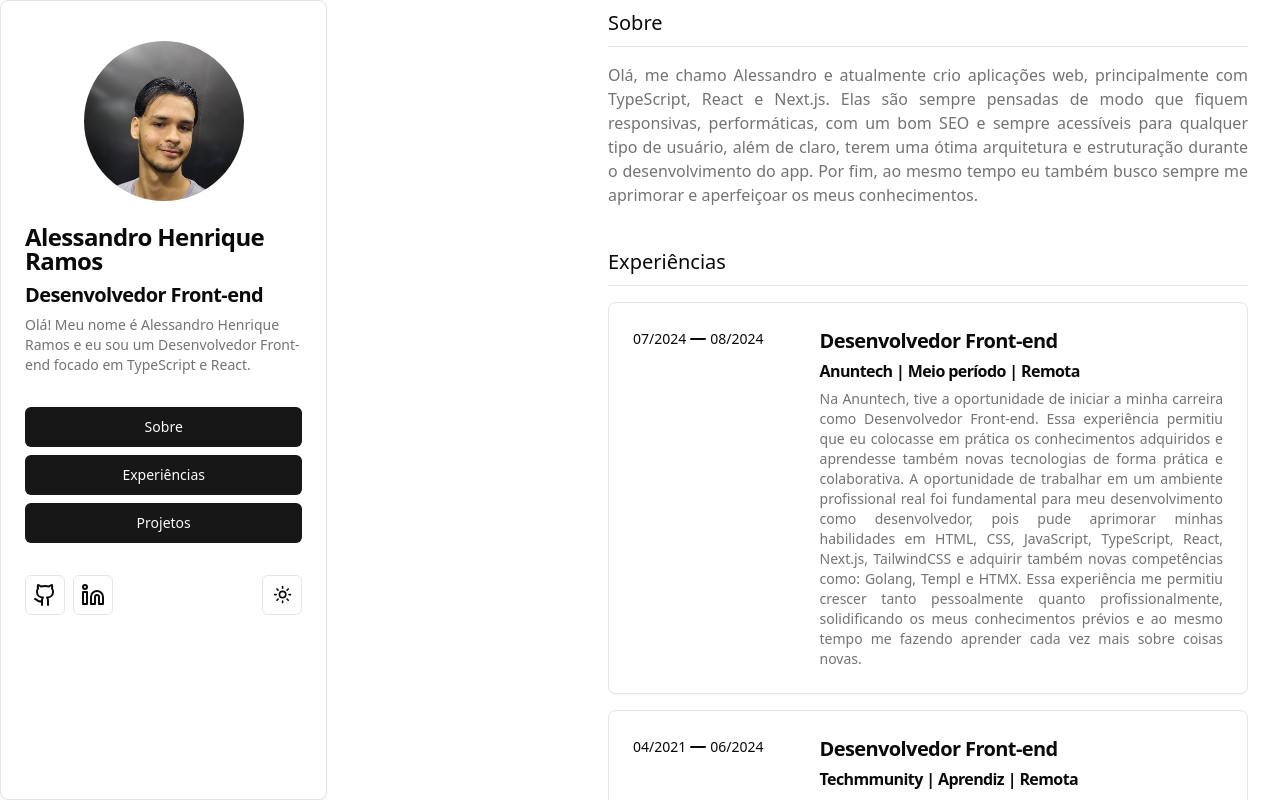
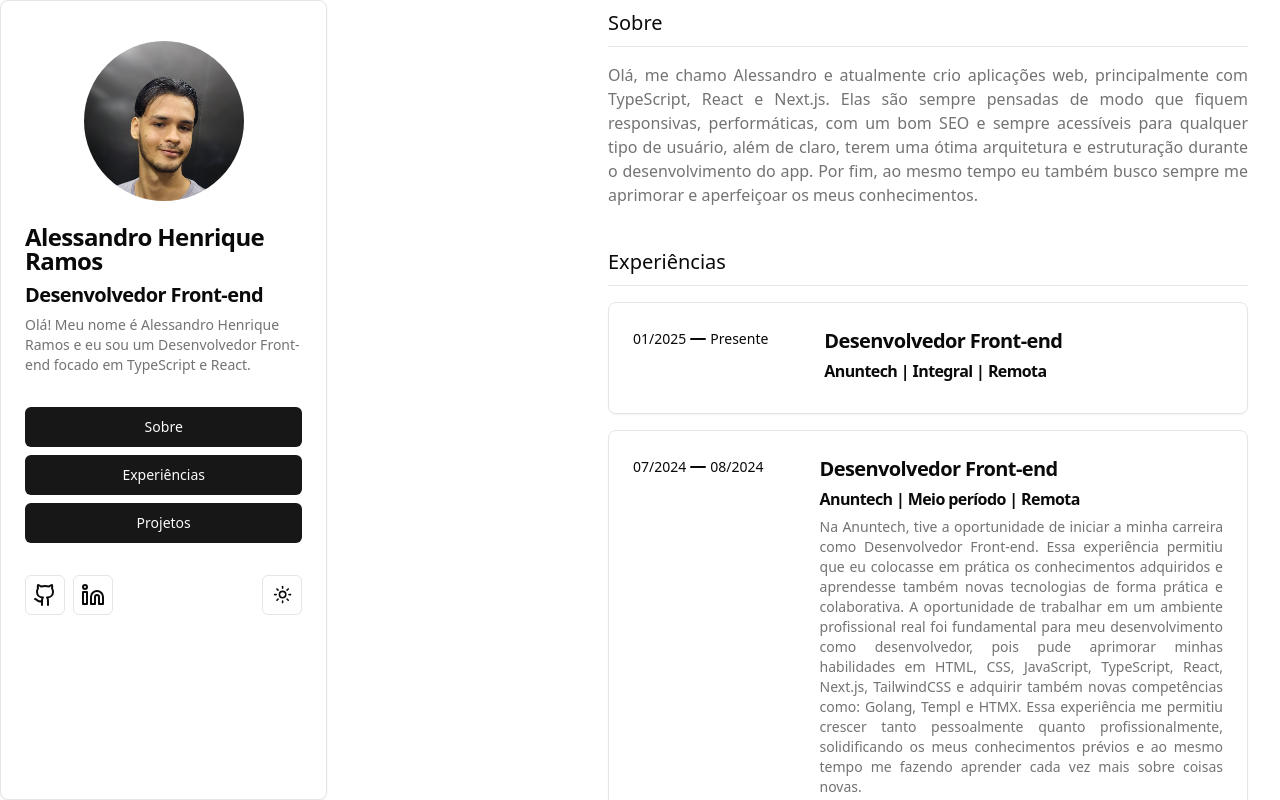
Before and after one commit to aleessandrohr/aleessandrohr-frontend, a Next.js app: page / in a window 1280 px wide. Built offline with nearby package versions, Linux system fonts and the light colour scheme.

Commit message:
feat: add experience (#6)

```diff
--- a/src/app/page.tsx
+++ b/src/app/page.tsx
@@ -4,7 +4,11 @@
 import { experiences } from "@/data/experiences";
 import { projects } from "@/data/projects";
 
-const experiencesArray = [experiences.anuntech, experiences.techmmunity];
+const experiencesArray = [
+	experiences.anuntechv2,
+	experiences.anuntech,
+	experiences.techmmunity,
+];
 const projectsArray = [
 	projects.letmeask,
 	projects["in.orbit"],
--- a/src/components/Experience/index.tsx
+++ b/src/components/Experience/index.tsx
@@ -1,6 +1,7 @@
 import { Icon } from "@/components/Icon";
 import {
 	Card,
+	CardContent,
 	CardDescription,
 	CardHeader,
 	CardTitle,
@@ -21,6 +22,7 @@
 	title,
 	subtitle,
 	description,
+	techs,
 }: Props) => (
 	<Card className="flex w-full flex-col gap-2 md:flex-row">
 		<aside className="flex p-6 pb-0 font-light text-sm">
--- a/src/data/experiences.ts
+++ b/src/data/experiences.ts
@@ -1,4 +1,13 @@
 export const experiences = {
+	anuntechv2: {
+		start: "01/2025",
+		end: "Presente",
+		title: "Desenvolvedor Front-end",
+		subtitle: "Anuntech | Integral | Remota",
+		description:
+			"",
+		techs: "",
+	},
 	anuntech: {
 		start: "07/2024",
 		end: "08/2024",
```
Also changed, not shown: 2 other files (tests, documents, lock files or other folders).
